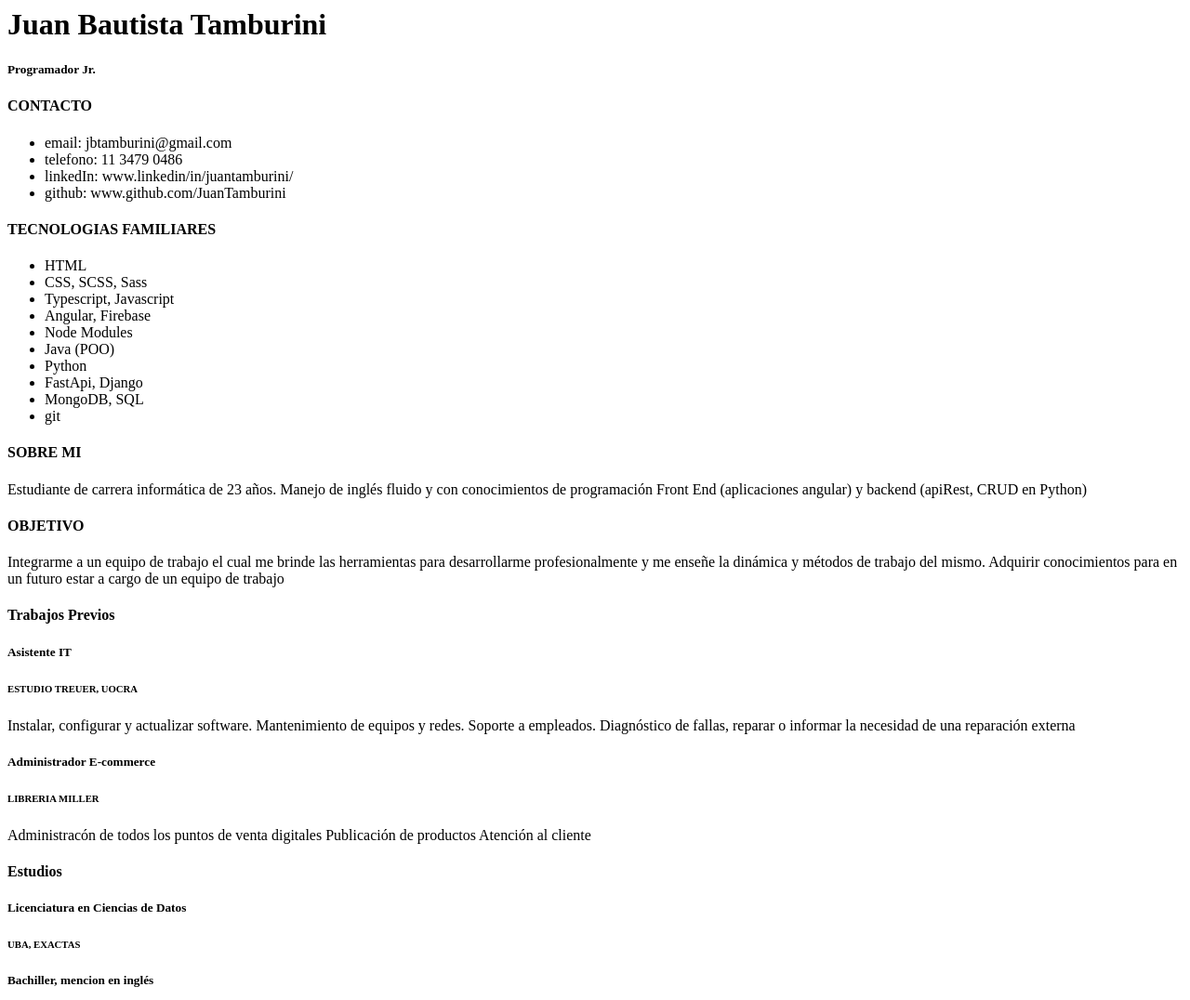
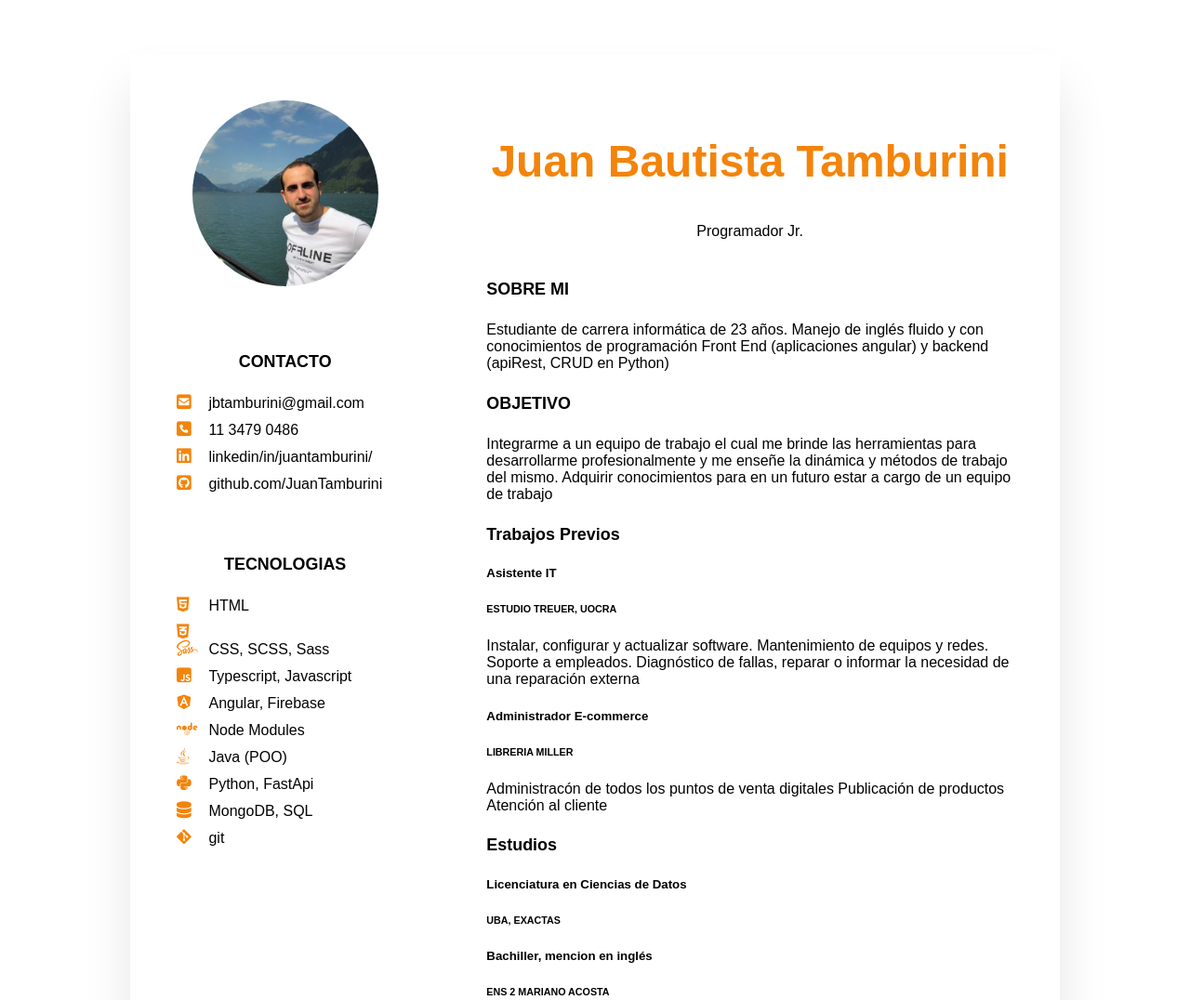
Before and after one commit to JuanTamburini/JuanTamburini, a plain HTML site: page Curriculum/index.html in a window 1280 px wide. Shown: the top 1076 px of the page at 93% size. Drawn offline with Linux system fonts and the light colour scheme.

Commit message:
Grilla y estilos de columna izquierda, incluyo icons fontawesome, imagen provisoria

```diff
--- a/Curriculum/index.html
+++ b/Curriculum/index.html
@@ -4,87 +4,106 @@
     <meta http-equiv="X-UA-Compatible" content="IE=edge">
     <meta name="viewport" content="width=device-width, initial-scale=1.0">
     <link rel="stylesheet" href="style.css">
+    <script src="https://kit.fontawesome.com/1da80009d1.js" crossorigin="anonymous"></script>
     <title>Juan Bautista Tamburini</title>
 </head>
 <body>
-    <div>
-        <!-- Header -->
-        <div>
-            <div>
-                <h1>
-                    Juan Bautista Tamburini
-                </h1>
-                <h5>
-                    Programador Jr.
-                </h5>
-            </div>
-        </div>
-        <!-- Body -->
-        <div>
+    <div class="container">
+
             <!-- Columna Izquierda -->
-            <div>
+            <div class="col-izq">
+                <!-- Perfil -->
+                <div class="perfil">
+                    <div class="perfil-img">
+                        <img src="img.jpg">
+                    </div>
+
+                </div>
                 <!-- Contacto -->
-                <div>
+                <div class="contacto">
                     <h4>
                         CONTACTO
                     </h4>
                     <ul>
                         <li>
-                            email: jbtamburini@gmail.com
+                            <span class="icono"><i class="fas fa-envelope-square"></i></span>
+                            <span class="texto">jbtamburini@gmail.com</span>
+
                         </li>
                         <li>
-                            telefono: 11 3479 0486
+                            <span class="icono"><i class="fas fa-phone-square"></i></span>
+                            <span class="texto">11 3479 0486</span>
                         </li>
                         <li>
-                            linkedIn: www.linkedin/in/juantamburini/
+                            <span class="icono"><i class="fab fa-linkedin"></i></span>
+                            <span class="texto">linkedin/in/juantamburini/</span>
+
                         </li>
                         <li>
-                            github: www.github.com/JuanTamburini
+                            <span class="icono"><i class="fab fa-github-square"></i></span>
+                            <span class="texto">github.com/JuanTamburini</span>
                         </li>
                     </ul>
                 </div>
                 <!-- Tecnologias -->
-                <div>
+                <div class="contacto">
                     <h4>
-                        TECNOLOGIAS FAMILIARES
+                        TECNOLOGIAS
                     </h4>
                     <ul>
                         <li>
-                            HTML
+                            <span class="icono"><i class="fab fa-html5"></i></span>
+                            <span class="texto">HTML</span>
+
                         </li>
                         <li>
-                            CSS, SCSS, Sass
+                            <span class="icono"><i class="fab fa-css3-alt"></i><i class="fab fa-sass"></i></span>
+                            <span class="texto">CSS, SCSS, Sass</span>
                         </li>
                         <li>
-                            Typescript, Javascript
+                            <span class="icono"><i class="fab fa-js-square"></i></span>
+                            <span class="texto">Typescript, Javascript</span>
+
                         </li>
                         <li>
-                            Angular, Firebase
+                            <span class="icono"><i class="fab fa-angular"></i></span>
+                            <span class="texto">Angular, Firebase</span>
                         </li>
                         <li>
-                            Node Modules
+                            <span class="icono"><i class="fab fa-node"></i></span>
+                            <span class="texto">Node Modules</span>
                         </li>
                         <li>
-                            Java (POO)
+                            <span class="icono"><i class="fab fa-java"></i></span>
+                            <span class="texto">Java (POO)</span>
                         </li>
                         <li>
-                            Python
+                            <span class="icono"><i class="fab fa-python"></i></span>
+                            <span class="texto">Python, FastApi</span>
                         </li>
                         <li>
-                            FastApi, Django
+                            <span class="icono"><i class="fas fa-database"></i></span>
+                            <span class="texto">MongoDB, SQL</span>
                         </li>
                         <li>
-                            MongoDB, SQL
-                        </li>
-                        <li>
-                            git
+                            <span class="icono"><i class="fab fa-git-alt"></i></span>
+                            <span class="texto">git</span>
                         </li>
                     </ul>
                 </div>
 
             </div>
             <!-- Columna Derecha -->
-            <div>
+            <div class="col-der">
+
+                <div class="perfil">
+                    <h1>
+                        Juan Bautista Tamburini
+                    </h1>
+                    <span>
+                        Programador Jr.
+                    </span>
+                </div>
                 <!-- Resumen -->
                 <div>
                     <h4>
@@ -185,7 +204,6 @@
                     </p>
                 </div>
             </div>
-        </div>
     </div>
 </body>
 </html>
--- a/Curriculum/style.css
+++ b/Curriculum/style.css
@@ -0,0 +1,105 @@
+element {
+    overflow: visible;
+}
+
+body{
+    display: flex;
+    align-items: center;
+    justify-content: center;
+    min-height: 100vh;
+    font-family: Poppins, sans-serif;
+}
+
+ h4 {
+    font-size: 1.12em;
+
+}
+
+p, li {
+    color: #020202;
+}
+
+.container{
+    position: relative;
+    width: 100%;
+    max-width: 1000px;
+    min-height: 1000px;
+    background: #fff;
+    margin: 50px;
+    display: grid;
+    grid-template-columns: 1fr 2fr;
+    box-shadow: 0px 35px 50px rgba(0, 0, 0,0.1);
+}
+
+.container .col-izq {
+    position: relative;
+    background: #fff;
+    padding: 50px;
+}
+
+.container .col-der {
+    position: relative;
+    background: #fff;
+    padding: 50px;
+}
+
+.perfil{
+    position: relative;
+    display: flex;
+    flex-direction: column;
+    align-items: center;
+    padding-bottom: 20px;
+}
+
+.perfil-img{
+    position: relative;
+    width: 200px;
+    height: 200;
+    border-radius: 50%;
+    overflow: hidden;
+    border-bottom: 1px solid rgba(255, 255, 255, 0.2);
+}
+
+.perfil .perfil-img img{
+    position: absolute;
+    width: 100%;
+    height: 100%;
+    top: 0;
+    left: 0;
+    object-fit: cover;
+}
+
+.perfil h1{
+    color: rgb(243, 132, 11);
+    font-size: 3em;
+    font-weight: 900;
+    text-align: center;
+    line-height: 1.4em;
+}
+.contacto{
+    margin-top: 50px;
+    border-bottom: 1px solid rgba(255, 255, 255, 0.2);
+}
+.contacto h4{
+    font-size: 1.12em;
+    text-align: center;
+}
+.contacto ul{
+    position: relative;
+    padding-left: 0;
+}
+.contacto ul li{
+    position: relative;
+    list-style: none;
+    margin: 10px 0;
+    cursor: pointer
+}
+.contacto ul li .icono{
+    display: inline-block;
+    color: rgb(243, 132, 11);
+    width: 30px;
+    font-size: 18px;
+}
+.contacto ul li span {
+    font-weight: 300;
+}
```
Also changed, not shown: Curriculum/img.jpg (added).
